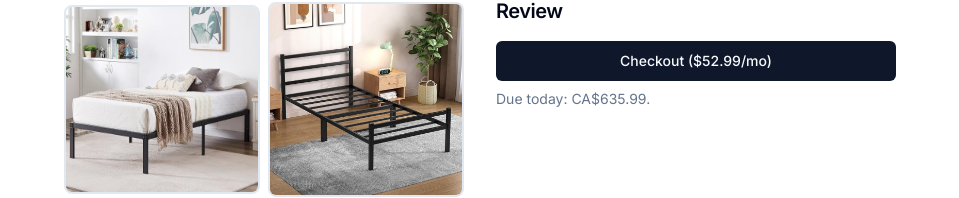
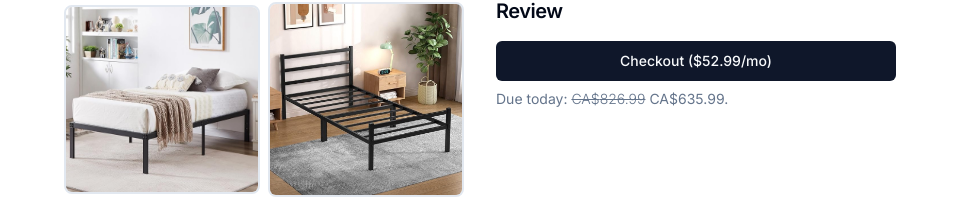
Before and after one commit to r0hin/sleeping, a Next.js app: page /order in a window 1280 px wide. Shown: the part 742-940 px from the top of the page, without its empty margins (160-1119 px from the left). Built offline with nearby package versions, Linux system fonts and the light colour scheme.

Commit message:
THE PARTY (SALE) NEVER ENDS

```diff
--- a/app/order/page.tsx
+++ b/app/order/page.tsx
@@ -367,7 +367,7 @@ export default function OrderPage() {
 
           <h4 className="scroll-m-20 mb-2 mt-6 text-xl font-semibold tracking-tight">Review</h4>
           <Button onClick={beginCheckout} disabled={loading} className="w-full mt-2">Checkout (${totalMo - 0.01}/mo)</Button>
-          <p className="text-sm mt-2 text-muted-foreground">Due today: CA${(payment == "annual" ? (totalDelivery + totalYr - 0.01) : (totalDelivery + totalMo - 0.01))}.</p>
+          <p className="text-sm mt-2 text-muted-foreground">Due today: <span className="line-through font-light">CA${(payment == "annual" ? ((Math.round(1.3 * (totalDelivery + totalYr)) - 0.01)) : (Math.round(1.3 * (totalDelivery + totalMo)) - 0.01))}</span> CA${(payment == "annual" ? (totalDelivery + totalYr - 0.01) : (totalDelivery + totalMo - 0.01))}.</p>
           {/* <p className="text-sm mt-2 text-muted-foreground">Due today: CA${(payment == "annual" ? (totalDelivery + totalYr - 0.01) : (totalDelivery + totalMo - 0.01))}, CA${totalForever - 0.01} across full term.</p> */}
         </div>
       </div>
```
